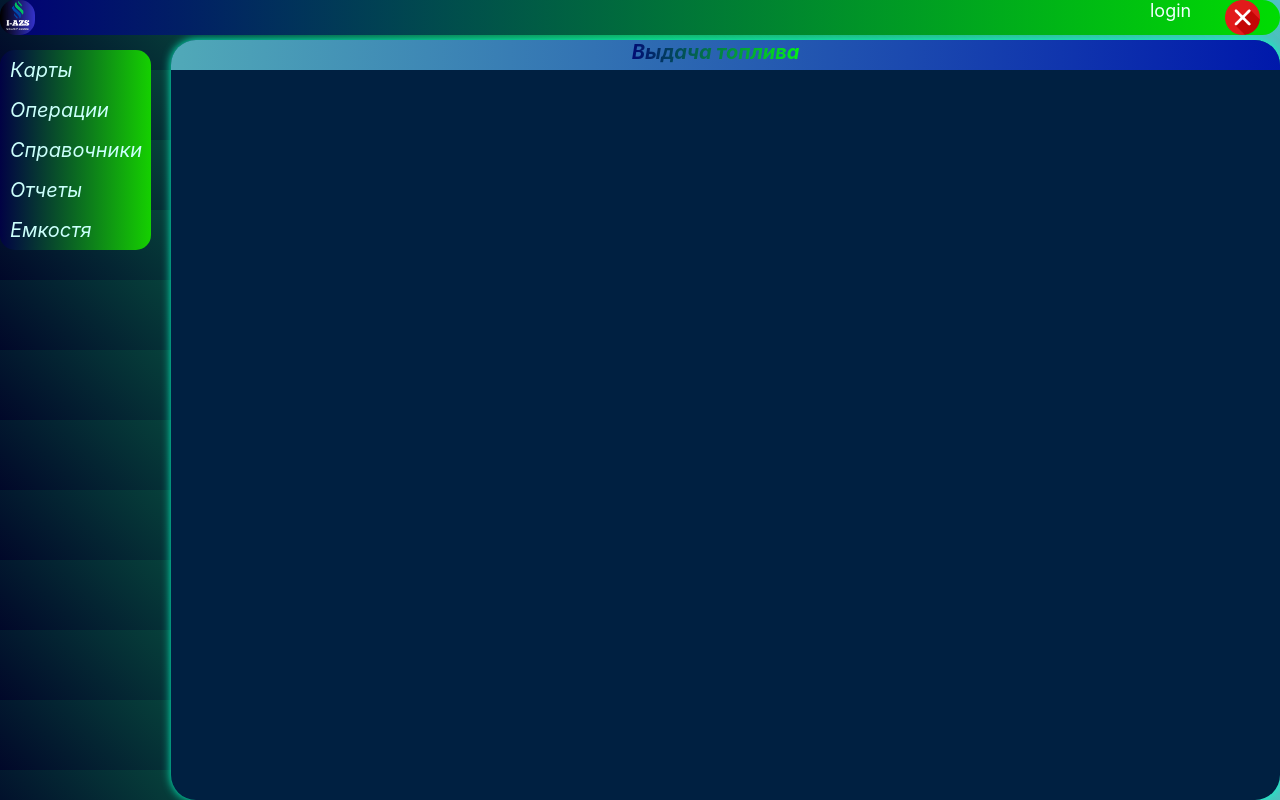
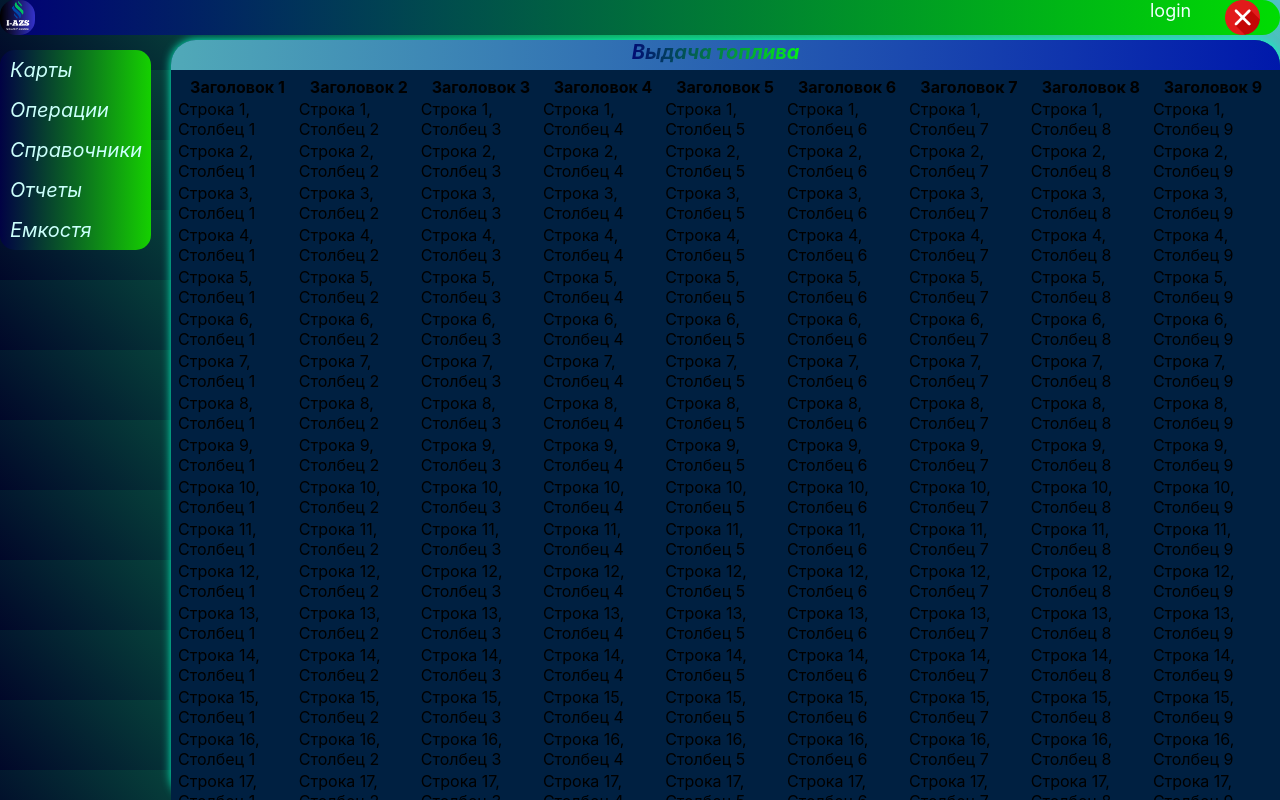
Before and after one commit to Alexey928/iazs, a React (Create React App) app: page /Tanks/Sales in a window 1280 px wide. Built offline with nearby package versions, Linux system fonts and the light colour scheme; no server answers.

Commit message:
Sels page llogic starting

```diff
--- a/src/ActionCreators/TanksPageAC.ts
+++ b/src/ActionCreators/TanksPageAC.ts
@@ -144,7 +144,7 @@ export const setTankPageData  = (_token:string, date:string):AppThunkType=>{
         try {
             const station = await TanksPageAPI.getStations(_token);
             const tanks = await TanksPageAPI.getTanks(_token);
-            const tanksDescription = await TanksPageAPI.getTanksDescription(_token,date,"1000");
+            const tanksDescription = await TanksPageAPI.getTanksDescription(_token,date,"10000");
             const fuelList = await TanksPageAPI.getFuelList(_token)
 
             const tempTanksDescription:TanksDescriptionsTypes = {}
--- a/src/AuxiliaryLogic/tempImgUrlGenerator.ts
+++ b/src/AuxiliaryLogic/SomeLogicForRenderedData.ts
@@ -8,3 +8,18 @@ const imgUrls = [
     "https://hostenko.com/wpcafe/wp-content/uploads/rndavatar.png",
     "https://russia-dropshipping.ru/800/600/https/proprikol.ru/wp-content/uploads/2019/08/krutye-kartinki-dlya-vk-22.jpg",
 ];
+
+
+export function siftingArray<T>(inputArray: T[]): T[] {
+
+    if (inputArray.length <= 300) return inputArray
+
+    const ratio = inputArray.length / 300;
+    const prunedArray: T[] = [];
+
+    for (let i = 0; i < 300; i++) {
+        const index = Math.floor(i * ratio);
+        prunedArray.push(inputArray[index]);
+    }
+    return prunedArray;
+}
--- a/src/Resduscers/ProfileReducer.ts
+++ b/src/Resduscers/ProfileReducer.ts
@@ -5,7 +5,7 @@ import {
     setProfileDataActionType
 } from "../ActionCreators/profilePageAC"
 import {v1} from "uuid";
-import {urlRandomiser} from "../AuxiliaryLogic/tempImgUrlGenerator";
+import {urlRandomiser} from "../AuxiliaryLogic/SomeLogicForRenderedData";
 
 export type PostsItemType = {
     id:string
--- a/src/components/Tancs/Sels/Sales.tsx
+++ b/src/components/Tancs/Sels/Sales.tsx
@@ -2,6 +2,7 @@ import React from 'react';
 import {useAppDispatch} from "../../../State/reduxStore";
 import style from "../Tanks.module.css";
 import {setIsMenuActiveAC} from "../../../ActionCreators/navigationMenuAC";
+import Table from "../../UIcomponets/Tabels/SimpleTAble";
 
 const Sales = () => {
     const dispatch = useAppDispatch()
@@ -10,7 +11,10 @@ const Sales = () => {
         <div className={style.content} >
             <div className={style.contentHeader}>
                 <span>Выдача топлива</span>
-                <button  onClick={()=>dispatch(setIsMenuActiveAC())}  >menu</button>
+                <button  onClick={()=>dispatch(setIsMenuActiveAC())}>menu</button>
+            </div>
+            <div className={style.contentWrapper}>
+                <Table/>
             </div>
         </div>
     );
--- a/src/components/Tancs/Stations.tsx
+++ b/src/components/Tancs/Stations.tsx
@@ -7,16 +7,12 @@ import {AppRootStateType} from "../../State/reduxStore";
 
 type stationStateType = {
     name:string|null
-   // tanks:Array<TankType>
     stationId:number|null
-
 }
 
 const Stations:React.FC<stationStateType> = ({stationId, name}) => {
-
     const tanksList = useSelector<AppRootStateType,tanksType>(state => state.tanksPage.tanks);
     const filteredTanks = tanksList.filter((t)=>t._azs_id===stationId);
-
     return (
         <div>
             <div className={style.station}>{name}</div>
@@ -24,6 +20,7 @@ const Stations:React.FC<stationStateType> = ({stationId, name}) => {
                 {stationId && filteredTanks.map((tank => tank._id &&
                     <Tank
                           tankId={tank._id}
+                          fuelId={tank._fuel_id}
                           key={tank._id}
                           height={tank._height}
                           name={tank._name}
--- a/src/components/Tancs/TancsPage.tsx
+++ b/src/components/Tancs/TancsPage.tsx
@@ -23,7 +23,7 @@ const TanksPage = () => {
     },[]);
 
     useEffect(()=>{
-        dispatch(setTankPageData(auth.data._token?auth.data._token:"","2020-01-31 02:00:20"));
+       !tankPageStations && dispatch(setTankPageData(auth.data._token?auth.data._token:"","2020-01-31 02:00:20"));
     },[])
 
     return (
@@ -36,10 +36,8 @@ const TanksPage = () => {
                 {auth.isLading?<Preloader/>:tankPageStations && tankPageStations.map((station=><Stations
                         name={station._name}
                         key={station._id}
-                        //tanks={tankPageState.tanks.filter((t)=>t._azs_id===station._id)}
                         stationId={station._id}
-
-                    />))}
+                />))}
             </div>
         </div>
     );
--- a/src/components/TankChartPage/TankChartPage.tsx
+++ b/src/components/TankChartPage/TankChartPage.tsx
@@ -16,6 +16,7 @@ import { Line } from 'react-chartjs-2';
 import {useSelector} from "react-redux";
 import {TanksPageStateType} from "../../ActionCreators/TanksPageAC";
 import {useParams} from "react-router-dom";
+import {siftingArray} from "../../AuxiliaryLogic/SomeLogicForRenderedData";
 
 
 ChartJS.register(
@@ -60,16 +61,13 @@ const TankChartPage = () => {
     const id  = useParams<'*'>();
     const tankId = id["*"] ;
     const tankPageState = useSelector<AppRootStateType,TanksPageStateType>(state => state.tanksPage);
-    const labels = tankPageState.tanksDescriptions[tankId?tankId:"1"].map((el)=>el._date)
+    const labels = siftingArray(tankPageState.tanksDescriptions[tankId?tankId:"1"].map((el)=>el._date));
     const dispatch = useAppDispatch();
     const [wiueWidth, setWiueWidth] = useState(0);
     const [flag,setFlag] = useState(true);
-
-    console.log(wiueWidth)
-
+        //__________Logic for adaptation Chart ______________________________________
     useEffect(() => {
         const handleOrientationChange = () => {
-
             setWiueWidth(window.innerWidth);
         };
         window.addEventListener('resize', handleOrientationChange);
@@ -85,14 +83,14 @@ const TankChartPage = () => {
     useEffect(()=>{
         !flag && setFlag(true)
     },[flag])
-
+//________________________________________________________________________________________
     const data = {
         labels,
         datasets: [
             {
                 yAxisID: 'y-axis-1',
                 label: 'Level',
-                data: tankPageState.tanksDescriptions[tankId?tankId:"1"].map(el=>el._fuelLevel),
+                data:siftingArray(tankPageState.tanksDescriptions[tankId?tankId:"1"].map(el=>el._fuelLevel)),
                 borderColor: 'rgb(20,185,1)',
                 backgroundColor: 'rgba(35,232,4,0.69)',
                 pointHoverBackgroundColor: 'rgb(255, 0, 0)',
@@ -100,7 +98,7 @@ const TankChartPage = () => {
             {
                 yAxisID: 'y-axis-2',
                 label: 'Temperature',
-                data: tankPageState.tanksDescriptions[tankId?tankId:"1"].map(el=>el._temperature),
+                data: siftingArray(tankPageState.tanksDescriptions[tankId?tankId:"1"].map(el=>el._temperature)),
                 borderColor: 'rgb(53, 162, 235)',
                 backgroundColor: 'rgba(53, 162, 235, 0.5)',
                 pointHoverBackgroundColor: 'rgb(255, 0, 0)',
--- /dev/null
+++ b/src/components/UIcomponets/Tabels/SimpleTAble.tsx
@@ -0,0 +1,55 @@
+import React from 'react';
+// Подключите ваш файл стилей для таблицы
+
+interface TableRowProps {
+    rowData: string[];
+}
+
+const TableRow: React.FC<TableRowProps> = ({ rowData }) => {
+    return (
+        <tr tabIndex={0}>
+            {rowData.map((cellData, index) => (
+                <td key={index}>{cellData}</td>
+            ))}
+        </tr>
+    );
+};
+
+const Table: React.FC = () => {
+    const generateData = () => {
+        const data: string[][] = [];
+        for (let i = 0; i < 100; i++) {
+            const row: string[] = [];
+            for (let j = 0; j < 9; j++) {
+                row.push(`Строка ${i + 1}, Столбец ${j + 1}`);
+            }
+            data.push(row);
+        }
+        return data;
+    };
+
+    return (
+        <table>
+            <thead>
+            <tr>
+                <th>Заголовок 1</th>
+                <th>Заголовок 2</th>
+                <th>Заголовок 3</th>
+                <th>Заголовок 4</th>
+                <th>Заголовок 5</th>
+                <th>Заголовок 6</th>
+                <th>Заголовок 7</th>
+                <th>Заголовок 8</th>
+                <th>Заголовок 9</th>
+            </tr>
+            </thead>
+            <tbody>
+            {generateData().map((rowData, index) => (
+                <TableRow key={index} rowData={rowData} />
+            ))}
+            </tbody>
+        </table>
+    );
+};
+
+export default Table;
```
Also changed, not shown: src/components/Tancs/Tank.tsx (+17 -5 lines).
